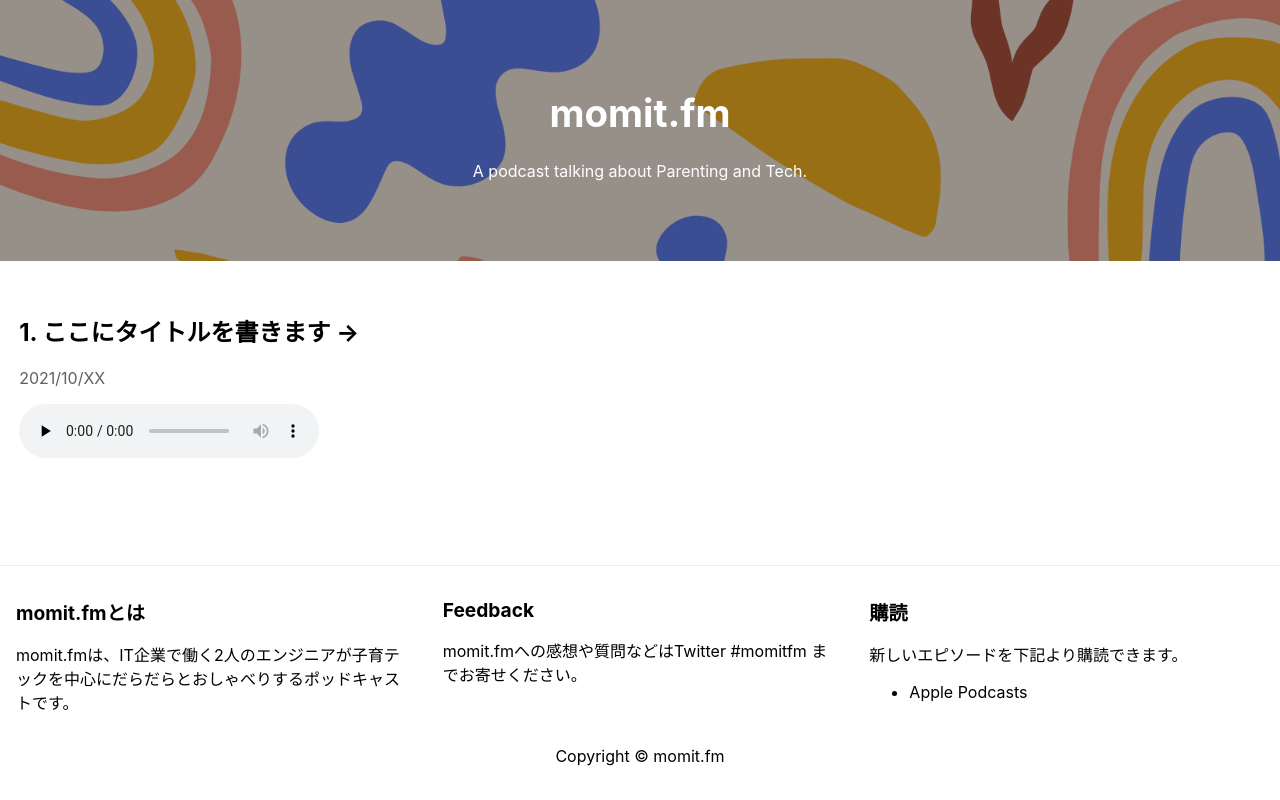
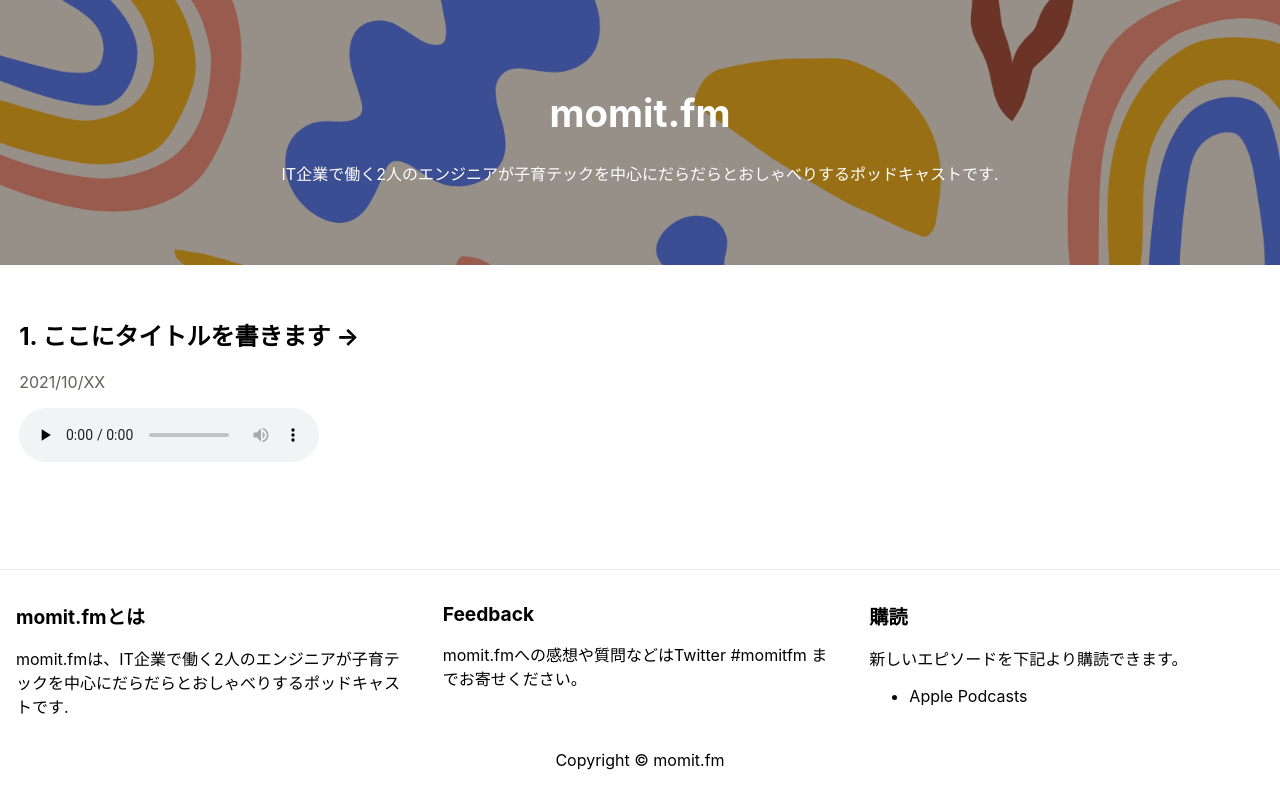
Before and after one commit to fuzzy31u/momit.fm, a Next.js app: page / in a window 1280 px wide. Built offline with nearby package versions, Linux system fonts and the light colour scheme.

Commit message:
Extract description

```diff
--- a/pages/index.tsx
+++ b/pages/index.tsx
@@ -1,13 +1,15 @@
 import Head from 'next/head'
 import Image from 'next/image'
 import styles from '../styles/Home.module.css'
+
+const description = "IT企業で働く2人のエンジニアが子育テックを中心にだらだらとおしゃべりするポッドキャストです."
 
 export default function Home() {
   return (
     <div className={styles.container}>
       <Head>
         <title>momit.fm</title>
-        <meta name="description" content="IT企業で働く2人のエンジニアが子育テックを中心にだらだらとおしゃべりするポッドキャストです." />
+        <meta name="description" content={description} />
         <link rel="icon" href="/favicon.ico" />
         <link rel="icon" type="image/png" href="/apple-touch-icon.png" sizes="180x180"></link>
         <link rel="icon" type="image/png" href="/android-chrome-192x192.png" sizes="192x192"></link>
@@ -20,7 +22,7 @@ export default function Home() {
           momit.fm
         </h1>
         <p className={styles.description}>
-        A podcast talking about Parenting and Tech.{' '}
+          {description}
         </p>
       </header>
 
@@ -40,7 +42,7 @@ export default function Home() {
         <div className={styles.footer_inner}>
           <section className={styles.footer_section}>
             <h2>momit.fmとは</h2>
-            <p>momit.fmは、IT企業で働く2人のエンジニアが子育テックを中心にだらだらとおしゃべりするポッドキャストです。</p>
+            <p>momit.fmは、{description}</p>
           </section>
           <section className={styles.footer_section}>
             <h2>Feedback</h2>
```
